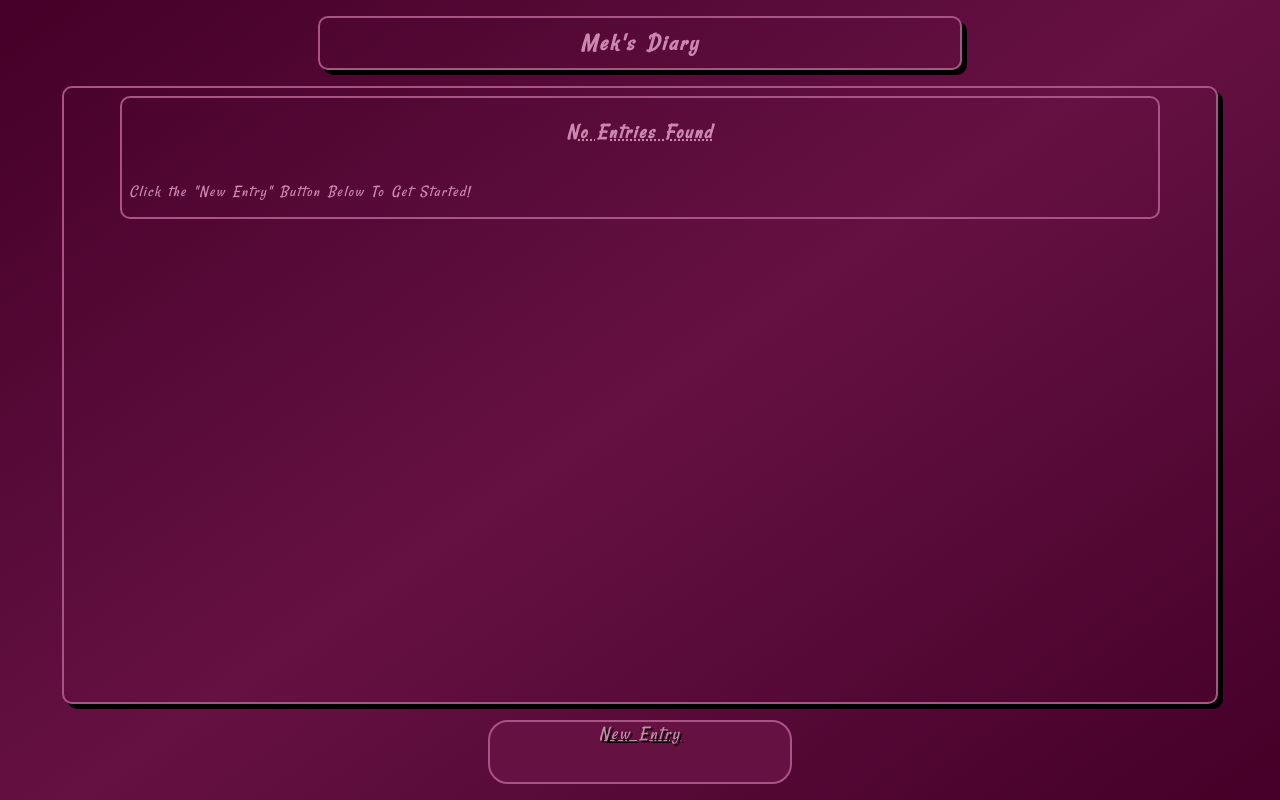
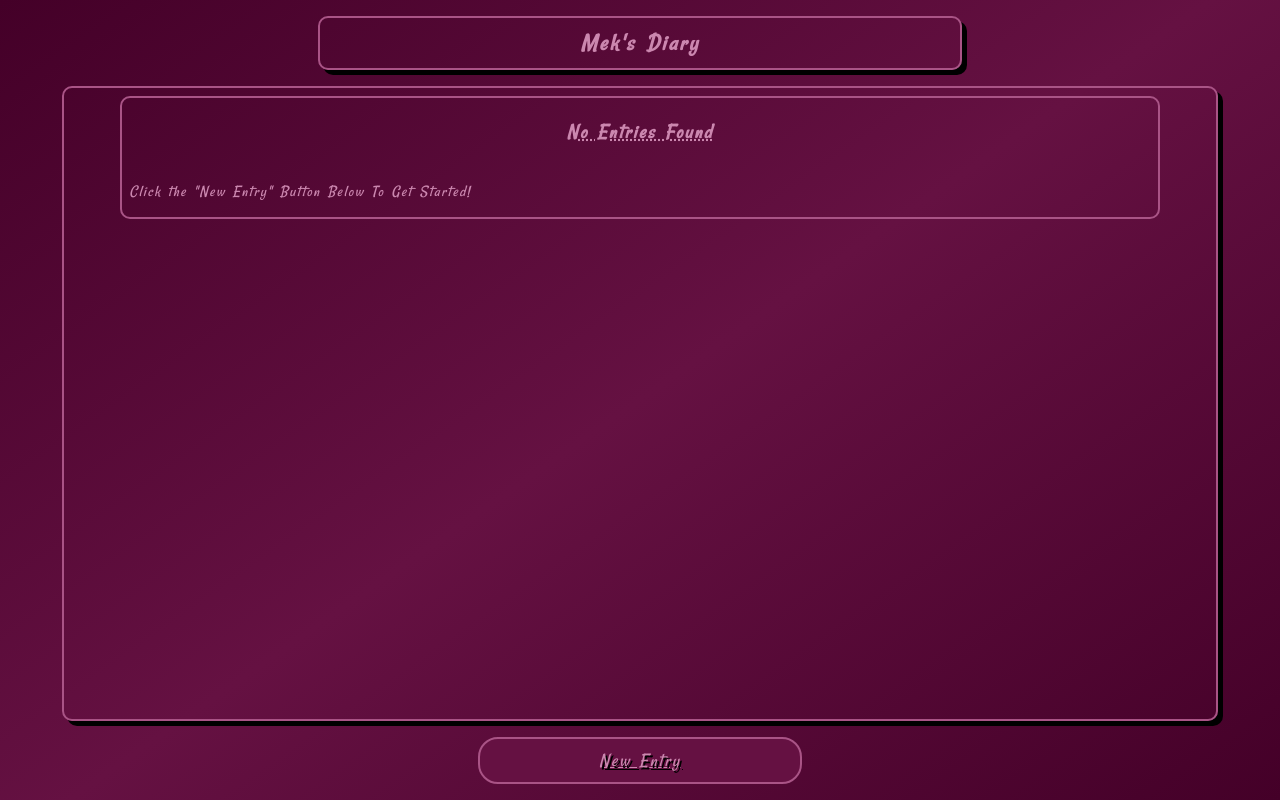
Before and after one commit to mekasu0124/Diary, a React (Create React App) app: page / in a window 1280 px wide. Built offline with nearby package versions, Linux system fonts and the light colour scheme; a web font is replaced by a local one.

Commit message:
fixed button;

```diff
--- a/src/styles/pages/home.style.js
+++ b/src/styles/pages/home.style.js
@@ -125,7 +125,7 @@ export const NewEntryButton = styled(Link)`
   color: var(--fg);
   text-shadow: 2px 2px var(--shadow);
   width: 300px;
-  height: 60px;
+  padding: 10px;
   border: 2px solid var(--bdr);
   border-radius: 20px;
   background-color: var(--bg2);
```
